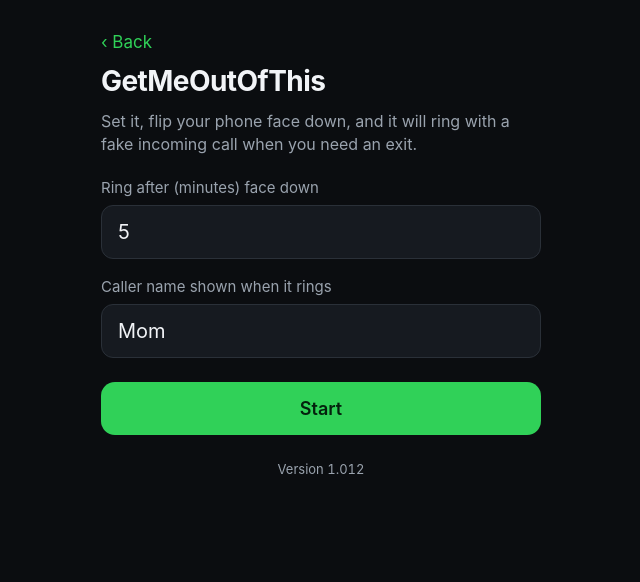
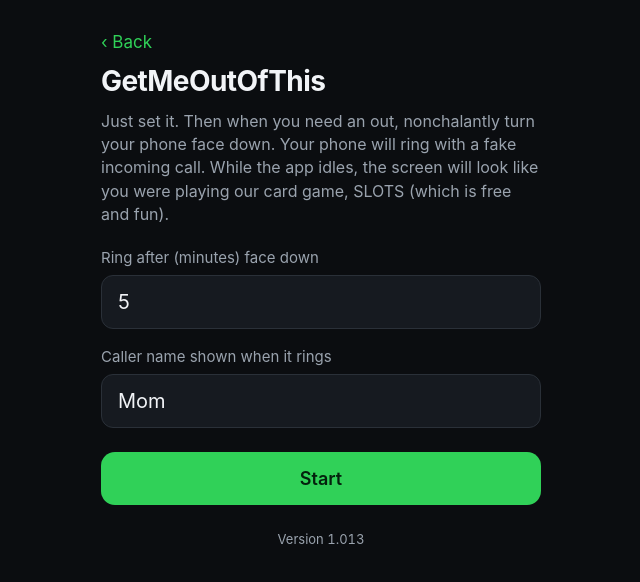
Before and after one commit to kevinr432/GetMeOutOfThis, a React (Vite) app: page / in a window 1280 px wide. Both pictures are taken after a click on the button "Get Me Out of This". Shown: the top 582 px of the page, without its empty margins (319-959 px from the left). Built offline with nearby package versions, Linux system fonts and the light colour scheme.

Commit message:
v1.013: new description text on the settings screen
Co-Authored-By: Claude Opus 5.5 <noreply@anthropic.com>
Claude-Session: https://claude.ai/code/session_011HiT33pyDXhLzenTB98cHB

```diff
--- a/src/App.jsx
+++ b/src/App.jsx
@@ -12,7 +12,8 @@ import { useCallback, useEffect, useRef, useState } from 'react'
 // const APP_VERSION = '1.009'
 // const APP_VERSION = '1.010'
 // const APP_VERSION = '1.011'
-const APP_VERSION = '1.012'
+// const APP_VERSION = '1.012'
+const APP_VERSION = '1.013'
 
 const STORE_KEY = 'getmeoutofthis-settings'
 const FACE_DOWN_BETA = 150 // |beta| above this angle = screen facing the table
@@ -690,7 +691,8 @@ export default function App() {
       </button>
       <h1>GetMeOutOfThis</h1>
       {/* <img className="hero" src="/hero.jpg" alt="A man talking excitedly on a date while the woman looks bored" /> */}
-      <p className="lede">Set it, flip your phone face down, and it will ring with a fake incoming call when you need an exit.</p>
+      {/* <p className="lede">Set it, flip your phone face down, and it will ring with a fake incoming call when you need an exit.</p> */}
+      <p className="lede">Just set it. Then when you need an out, nonchalantly turn your phone face down. Your phone will ring with a fake incoming call. While the app idles, the screen will look like you were playing our card game, SLOTS (which is free and fun).</p>
 
       <label>
         Ring after (minutes) face down
```
